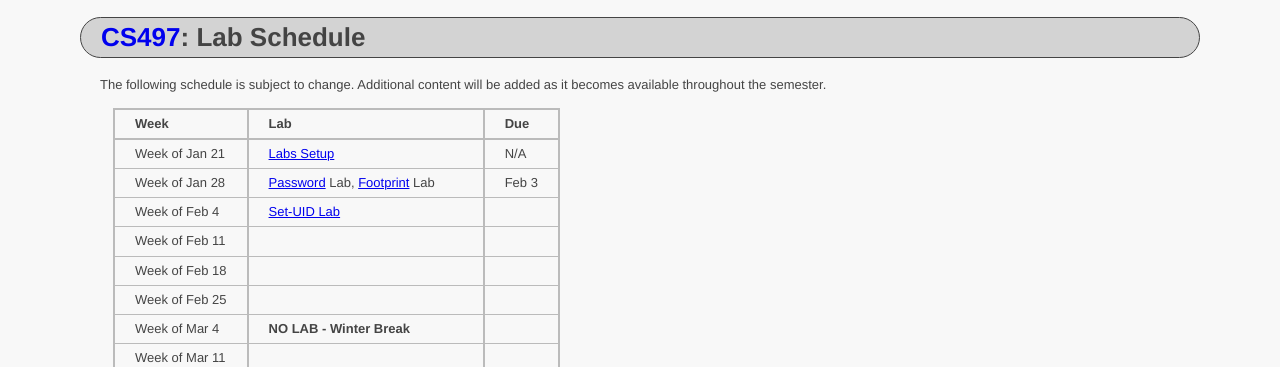
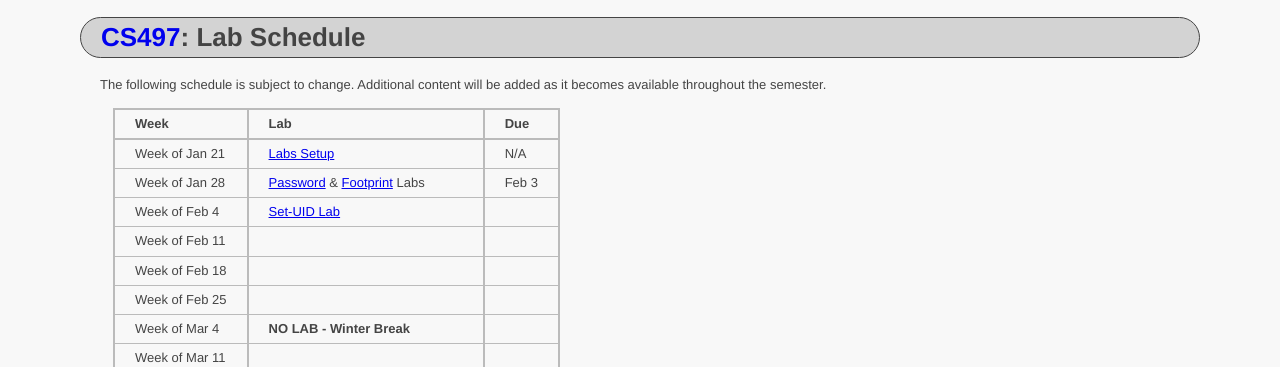
Before and after one commit to ycpcs/cs497-spring2019, a Jekyll site: the page built from labs/index.md, in a window 1280 px wide. Shown: the top 367 px of the page. Built offline with Jekyll 4.4.1, drawn with Linux system fonts in a browser that asks for light colours.

Commit message:
Update index.md

```diff
--- a/labs/index.md
+++ b/labs/index.md
@@ -11,7 +11,7 @@ Additional content will be added as it becomes available throughout the semester
 **Week**       | **Lab**                                                                |  **Due**
 :--------------|:-----------------------------------------------------------------------|:--------------------------
 Week of Jan 21 |  [Labs Setup](lab01.html)                                              | N/A
-Week of Jan 28 |  [Password](lab02.html) Lab, [Footprint](lab02b.html) Lab               | Feb 3
+Week of Jan 28 |  [Password](lab02.html) & [Footprint](lab02b.html) Labs                | Feb 3
 Week of Feb 4  |  [Set-UID Lab](lab03.html)                                             |
 Week of Feb 11 |  |
 Week of Feb 18 |  |
```
